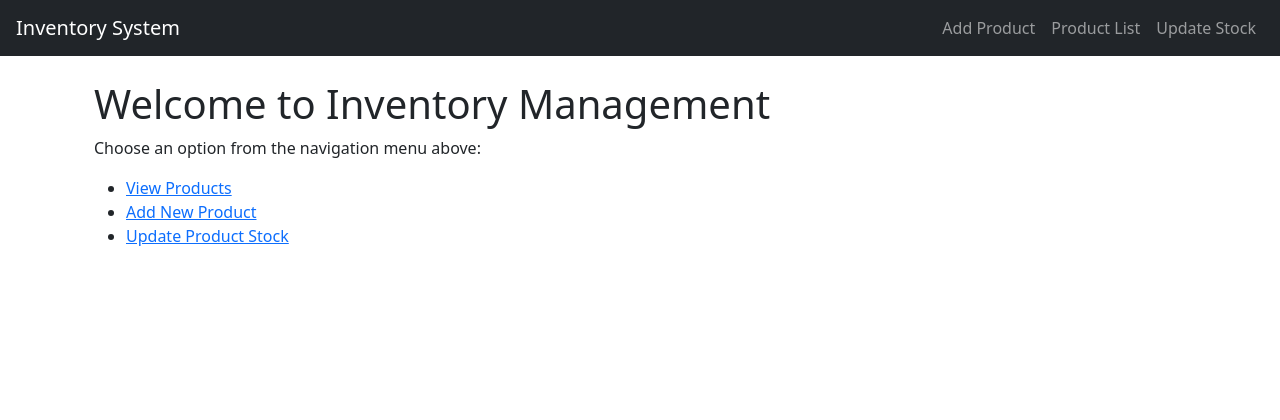
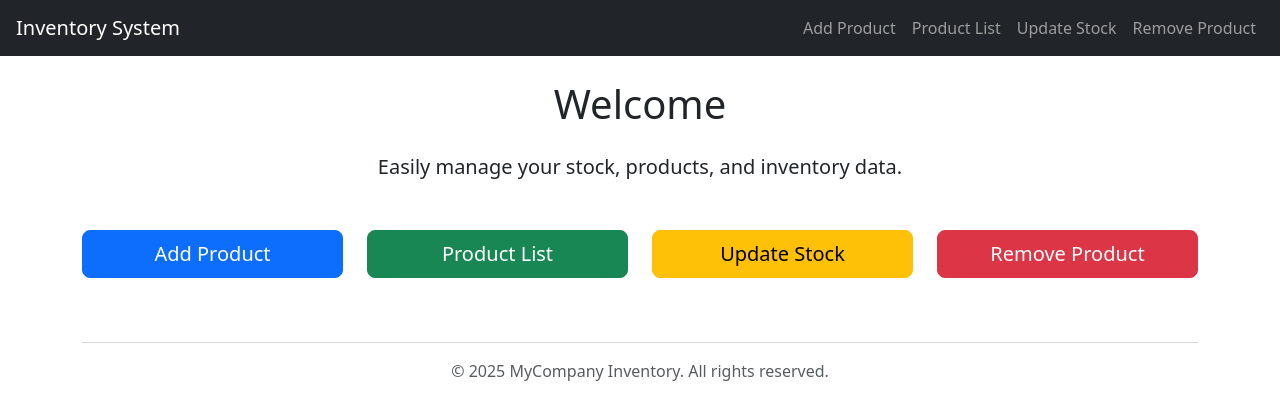
Before and after one commit to nobaigiobaitsi/inventory-django, a Django app: page / in a window 1280 px wide. Shown: the top 420 px of the page. Run offline with Django 5.2, Linux system fonts and the light colour scheme.

Commit message:
Refactored the styling and my product list and connected everything to the home page.

```diff
--- a/inventory/templates/inventory/base.html
+++ b/inventory/templates/inventory/base.html
@@ -7,7 +7,7 @@
 </head>
 <body>
     <nav class="navbar navbar-expand-lg navbar-dark bg-dark px-3">
-        <a class="navbar-brand" href="/">Inventory System</a>
+        <a class="navbar-brand" href="{% url 'home' %}">Inventory System</a>
         <div class="collapse navbar-collapse">
             <ul class="navbar-nav ms-auto">
                 <li class="nav-item">
@@ -19,6 +19,9 @@
                 <li class="nav-item">
                     <a class="nav-link" href="{% url 'update_product_stock' %}">Update Stock</a>
                 </li>
+                <li><a class="nav-link" href="{% url 'remove_product_select' %}">Remove Product</a></li>
+
+
             </ul>
         </div>
     </nav>
--- a/inventory/templates/inventory/home.html
+++ b/inventory/templates/inventory/home.html
@@ -1,13 +1,28 @@
 {% extends 'inventory/base.html' %}
 
 {% block content %}
-  <div class="container mt-4">
-    <h1>Welcome to Inventory Management</h1>
-    <p>Choose an option from the navigation menu above:</p>
-    <ul>
-      <li><a href="{% url 'product_list' %}">View Products</a></li>
-      <li><a href="{% url 'add_product' %}">Add New Product</a></li>
-      <li><a href="{% url 'update_product_stock' %}">Update Product Stock</a></li>
-    </ul>
-  </div>
+<div class="text-center">
+    <h1 class="mb-4">Welcome</h1>
+    <p class="lead">Easily manage your stock, products, and inventory data.</p>
+
+    <div class="row mt-5">
+        <div class="col-md-3">
+            <a href="{% url 'add_product' %}" class="btn btn-primary btn-lg w-100 mb-3"> Add Product</a>
+        </div>
+        <div class="col-md-3">
+            <a href="{% url 'product_list' %}" class="btn btn-success btn-lg w-100 mb-3"> Product List</a>
+        </div>
+        <div class="col-md-3">
+            <a href="{% url 'update_product_stock' %}" class="btn btn-warning btn-lg w-100 mb-3"> Update Stock</a>
+        </div>
+        <div class="col-md-3">
+            <a href="{% url 'remove_product_select' %}" class="btn btn-danger btn-lg w-100 mb-3"> Remove Product</a>
+        </div>
+    </div>
+</div>
+<footer class="text-center text-muted mt-5">
+    <hr>
+    <p>&copy; 2025 MyCompany Inventory. All rights reserved.</p>
+</footer>
+
 {% endblock %}
--- a/inventory/urls.py
+++ b/inventory/urls.py
@@ -8,4 +8,5 @@ urlpatterns = [
     path("base/", views.base_page, name="base"),
     path("update/", views.update_product_stock, name="update_product_stock"),
     path("remove/<int:product_id>/", views.remove_product, name="remove_product"),
+    path("remove/", views.remove_product_select, name="remove_product_select"),
 ]
--- a/inventory/views.py
+++ b/inventory/views.py
@@ -66,3 +66,10 @@ def remove_product(request, product_id):
         return redirect("product_list")
 
     return render(request, "inventory/remove_product.html", {"product": product})
+
+
+def remove_product_select(request):
+    products = Product.objects.all()
+    return render(
+        request, "inventory/remove_product_select.html", {"products": products}
+    )
```
Also changed, not shown: inventory/templates/inventory/product_list.html (+9 -29 lines), inventory/templates/inventory/remove_product_select.html (added, +12 -0 lines), db.sqlite3.
